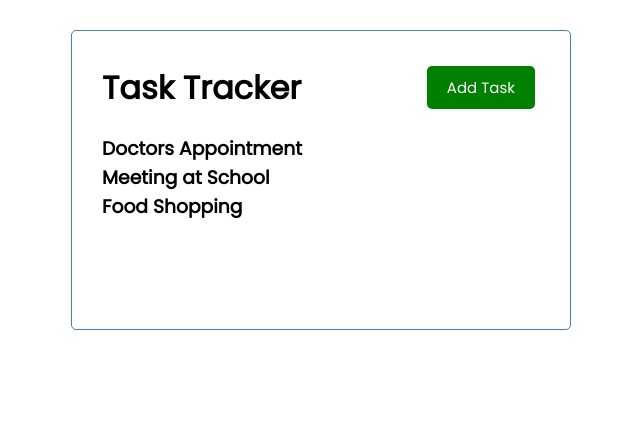
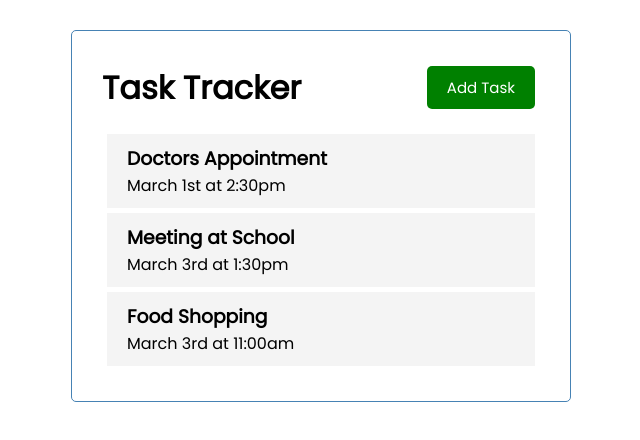
Before and after one commit to luancardosolc/traversy-vuejs-crash-2021, a Vue app: page / in a window 1280 px wide. Shown: the top 440 px of the page, without its empty margins (319-959 px from the left). Built offline with nearby package versions, Linux system fonts and the light colour scheme.

Commit message:
Adding font awesome

```diff
--- a/public/index.html
+++ b/public/index.html
@@ -4,6 +4,7 @@
     <meta charset="utf-8">
     <meta http-equiv="X-UA-Compatible" content="IE=edge">
     <meta name="viewport" content="width=device-width,initial-scale=1.0">
+    <link rel="stylesheet" href="https://cdnjs.cloudflare.com/ajax/libs/font-awesome/5.15.3/css/all.min.css" referrerpolicy="no-referrer" />
     <link rel="icon" href="<%= BASE_URL %>favicon.ico">
     <title><%= htmlWebpackPlugin.options.title %></title>
   </head>
--- a/src/components/Task.vue
+++ b/src/components/Task.vue
@@ -1,5 +1,8 @@
 <template>
-   <h3>{{ task.text }}</h3>
+  <div class="task">
+    <h3>{{ task.text }}</h3>
+    <p>{{ task.day }}</p>
+  </div>
 </template>
 
 <script>
@@ -10,3 +13,23 @@
   }
 }
 </script>
+
+<style scoped>
+.fas {
+  color: red;
+}
+.task {
+  background: #f4f4f4;
+  margin: 5px;
+  padding: 10px 20px;
+  cursor: pointer;
+}
+.task.reminder {
+  border-left: 5px solid green;
+}
+.task h3 {
+  display: flex;
+  align-items: center;
+  justify-content: space-between;
+}
+</style>
```
